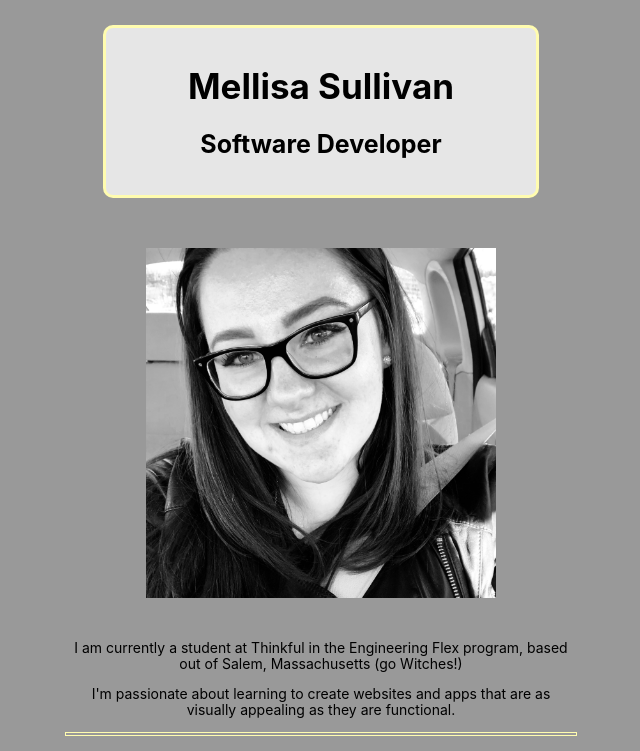
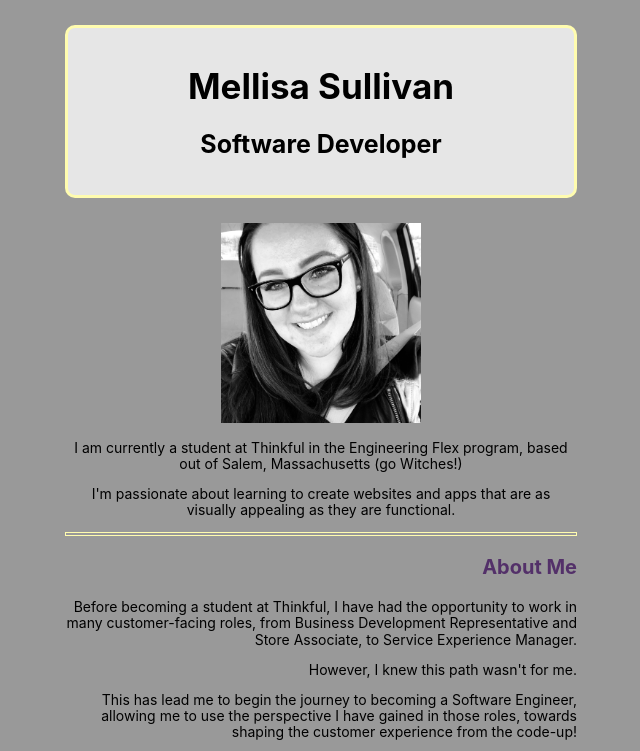
Before and after one commit to mellisa-sullivan/Portfolio, a plain HTML site: page index.html in a window 1280 px wide. Shown: the top 751 px of the page, without its empty margins (319-959 px from the left). Drawn offline with nearby package versions, Linux system fonts and the light colour scheme; a script that the page names is missing.

Commit message:
Add files via upload

```diff
--- a/style.css
+++ b/style.css
@@ -10,6 +10,7 @@ main {
 }
 body, header, main {
   background-color: #999999;
+  margin: auto;
 }
 footer {
   background-color: #fffcaf;
@@ -41,8 +42,8 @@ img {
 }
 
 main>div>article>img {
-  width: 350px;
-  margin: 25px;
+  width: 200px;
+  margin: auto;
 }
 
 .wrapper {
@@ -58,7 +59,7 @@ main>div>article>img {
   color: #533069;
 }
 .box{
-  width: 400px;
+  width: auto;
   background: #e6e6e6;
   padding: 15px;
   border: 3px solid #fffcaf;
```
